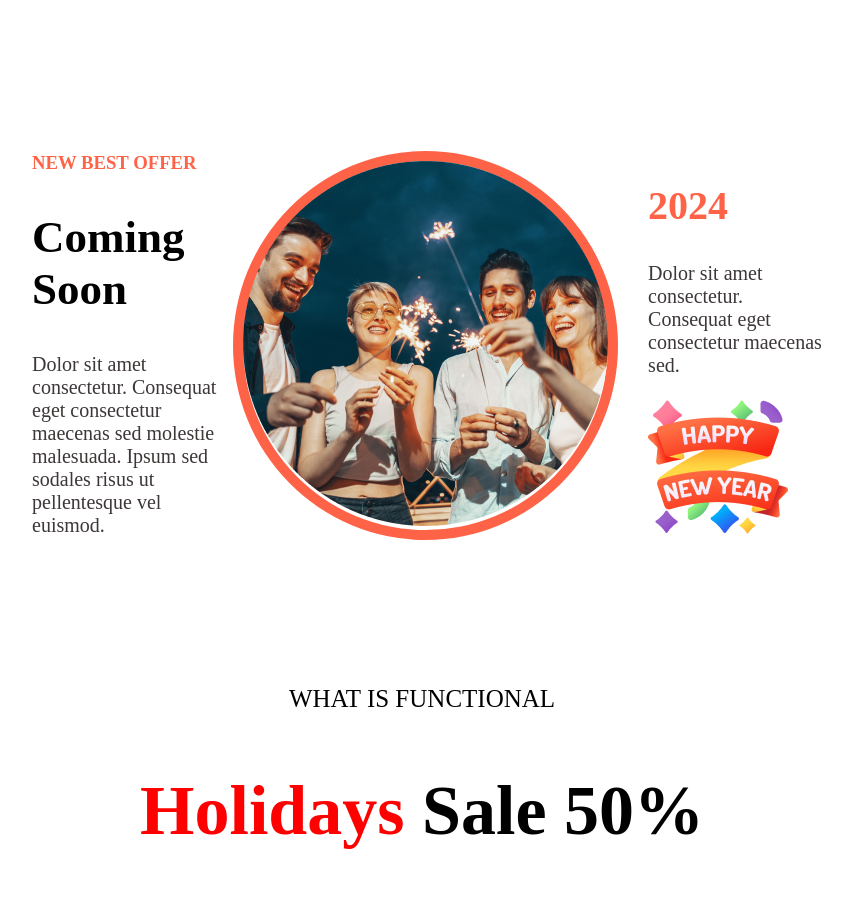
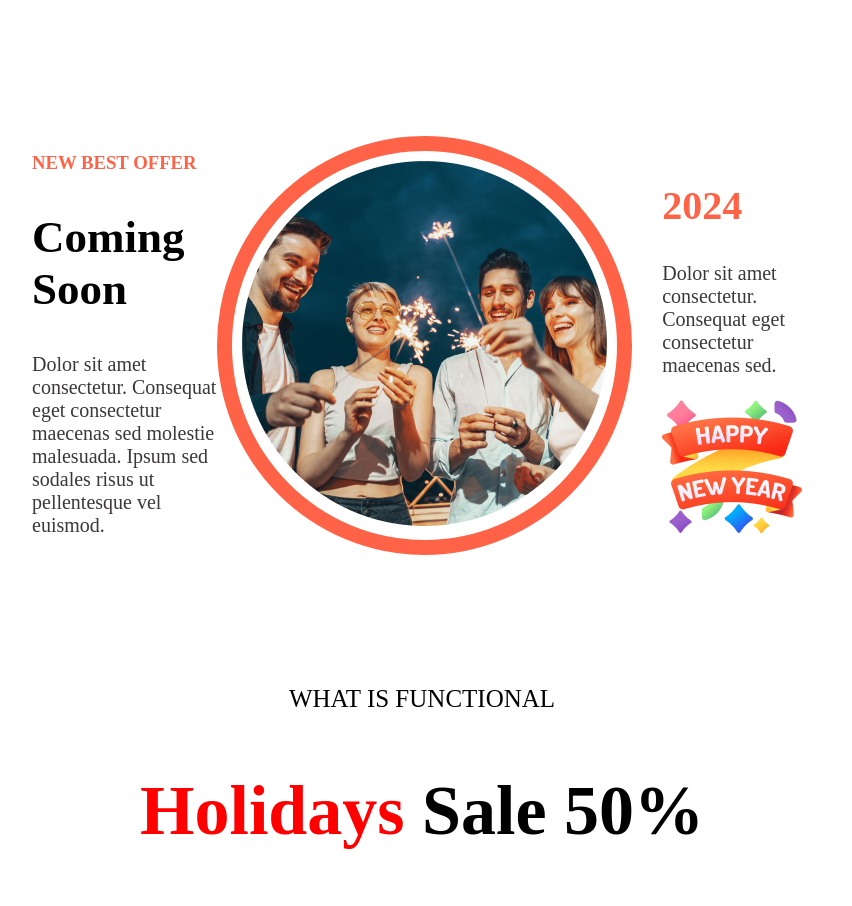
Before and after one commit to Naeem2580/new-year-new-mission, a plain HTML site: page index.html in a window 1280 px wide. Shown: the part 2740-3646 px from the top of the page, without its empty margins (351-1203 px from the left). Drawn offline with Linux system fonts and the light colour scheme.

Commit message:
complete mission

```diff
--- a/style.css
+++ b/style.css
@@ -176,7 +176,8 @@
     color: rgb(61, 55, 55);
 }
 .model-midel{
-    border: 10px solid tomato;
+    padding: 10px;
+    border: 15px solid tomato;
     border-radius: 100%;
 }
 .model-right{
```
